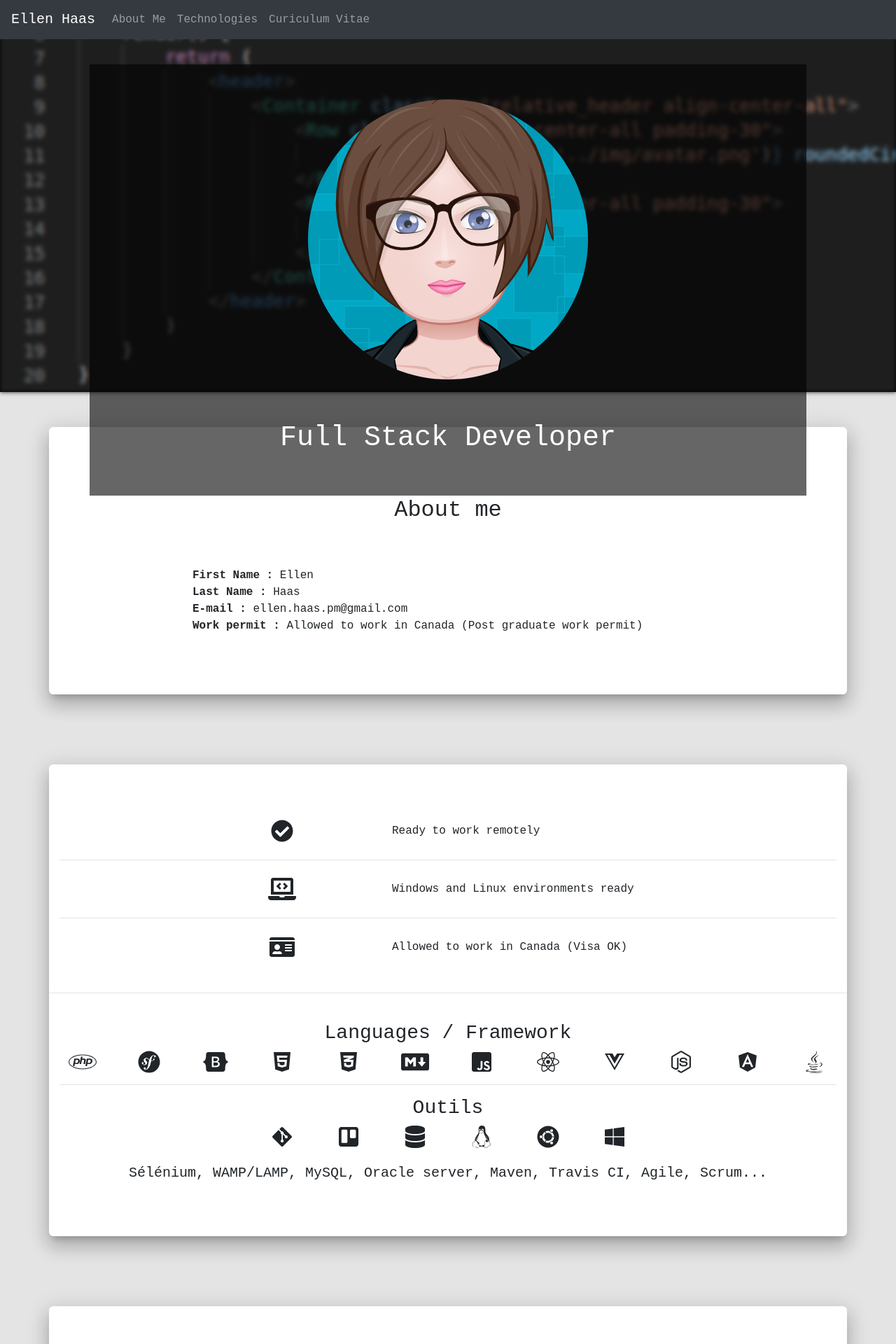
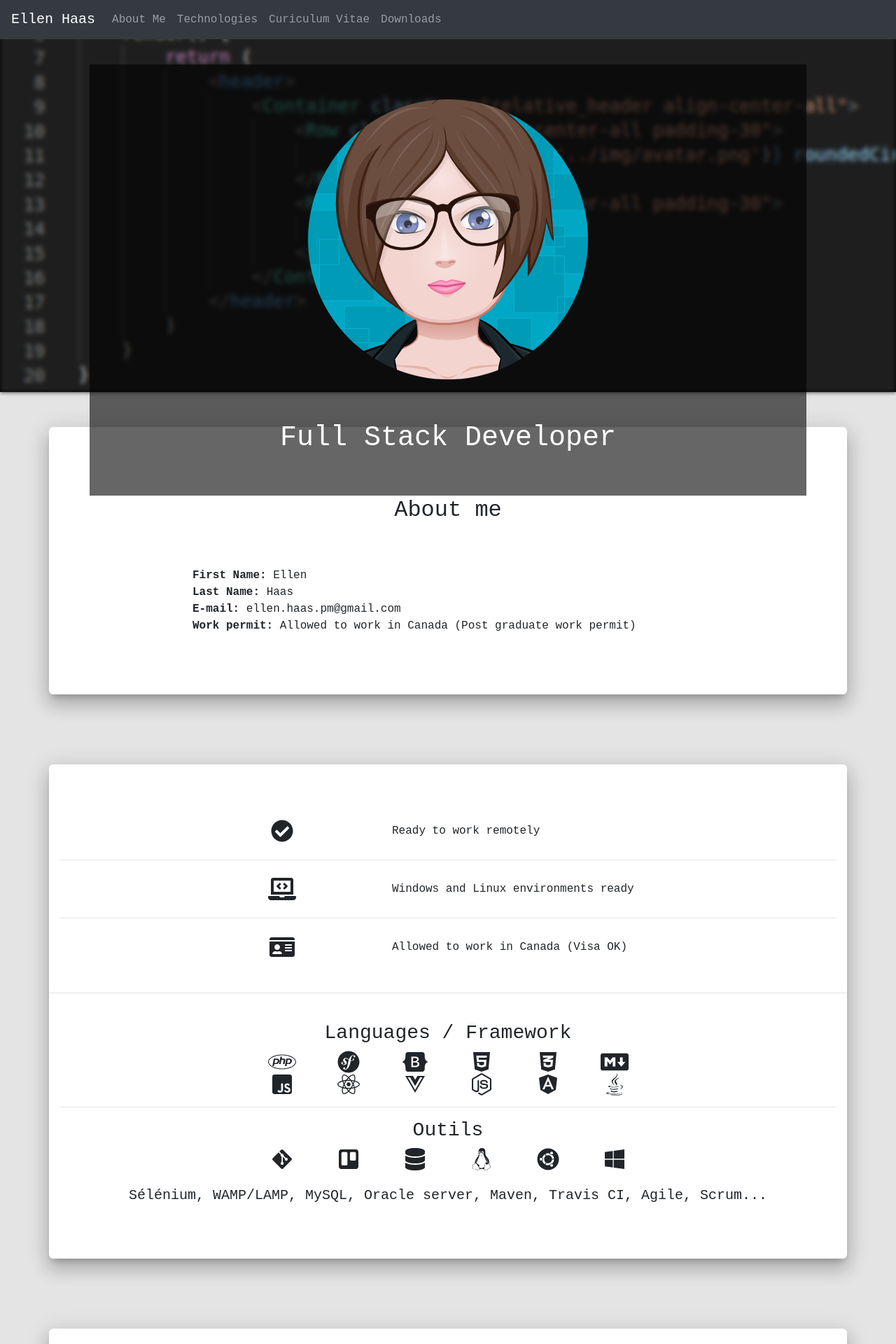
Before and after one commit to ellenhaas/gh-page, a React (Create React App) app: page / in a window 1280 px wide. Shown: the top 1920 px of the page at 70% size. Built offline with nearby package versions, Linux system fonts and the light colour scheme.

Commit message:
Download cv buttons

```diff
--- a/src/App.js
+++ b/src/App.js
@@ -10,6 +10,7 @@ import Navigation from './components/navigation'
 import Introduction from './components/introduction'
 import Story from './components/story'
 import Techs from './components/techs'
+import Download from './components/download'
 import Contact from './components/contact'
 import Footer from './components/footer'
 
@@ -22,6 +23,7 @@ function App() {
         <Introduction></Introduction>
         <Techs></Techs>
         <Story></Story>
+        <Download></Download>
         <Footer></Footer>
       </div>
 
--- /dev/null
+++ b/src/components/download.js
@@ -0,0 +1,25 @@
+import React, { Component } from 'react'
+import { Container, Row, Col, Button } from 'react-bootstrap';
+
+
+export default class Download extends Component {
+    render() {
+        return (
+            <section id="down" className="main-wrapper background_sec">
+                <div className="main main-raised">
+                    <h2 className="padding-30">Downloads</h2>
+                    <Container>
+                        <Row>
+                            <Col xs={{span: 6}} md={{span: 4, offset: 2}}>
+                                <a href="https://github.com/ellenhaas/gh-page/blob/gh-pages/ellen_haas_cv_english.pdf" target="_blank"><Button variant="dark">Download CV in English</Button></a>
+                            </Col>
+                            <Col xs={{span: 6}} md={{span: 4}}>
+                                <a href="https://github.com/ellenhaas/gh-page/blob/gh-pages/ellen_haas_cv.pdf" target="_blank"><Button variant="dark">Download CV in French</Button></a>
+                            </Col>
+                        </Row>
+                    </Container>
+                </div>
+            </section>
+        )
+    }
+}
--- a/src/components/footer.js
+++ b/src/components/footer.js
@@ -21,13 +21,13 @@ export default class Footer extends Component {
                         <Col md={{ span: 4, offset: 4 }}>Made with Passion by Ellen Haas</Col>
                     </Row>
                     <Row className="padding-30">
-                        <Col md={{ span: 2, offset: 3 }} xs={{span:2, offset:3}}>
+                        <Col md={{ span: 2, offset: 2 }} xs={{span:2, offset:2}}>
                             <a href="https://github.com/ellenhaas/" target="_blank"><FontAwesomeIcon icon={faGithub} size="4x" /></a>
                         </Col>
-                        <Col md="2" xs={{span:2}}>
+                        <Col md={{ span: 2, offset: 1 }} xs={{span:2, offset: 1}}>
                             <a href="https://twitter.com/HaasEllen2" target="_blank"><FontAwesomeIcon icon={faTwitter} size="4x" /></a>
                         </Col>
-                        <Col md="2" xs={{span:2}}>
+                        <Col md={{ span: 2, offset: 1 }} xs={{span:2, offset: 1}}>
                             <a href="https://www.linkedin.com/in/haasellen/" target="_blank"><FontAwesomeIcon icon={faLinkedin} size="4x" /></a>
                         </Col>
                     </Row>
--- a/src/components/navigation.js
+++ b/src/components/navigation.js
@@ -14,6 +14,7 @@ export default class Navigation extends Component {
                     <Nav.Link href="#intr">About Me</Nav.Link>
                     <Nav.Link href="#tech">Technologies</Nav.Link>
                     <Nav.Link href="#stor">Curiculum Vitae</Nav.Link>
+                    <Nav.Link href="#down">Downloads</Nav.Link>
                     {/*<Nav.Link href="#cont">Contact</Nav.Link>
                     <Nav.Link href="#down">Downloads</Nav.Link>*/}
                     </Nav>
--- a/src/components/techs.js
+++ b/src/components/techs.js
@@ -15,7 +15,7 @@ library.add(
 export default class Techs extends Component {
     render() {
         return (
-            <section id="techs" className="main-wrapper background_sec">
+            <section id="tech" className="main-wrapper background_sec">
                 <div className="main main-raised">
 
 
@@ -52,7 +52,7 @@ export default class Techs extends Component {
                     <Container>
                         <h3>Languages / Framework</h3>
                         <Row>
-                            <Col xs={{span: 4}} md={{span: 1}} >
+                            <Col xs={{span: 4}} md={{span: 1, offset: 3}} >
                             <FontAwesomeIcon className="fa-icon-vert" icon={faPhp} size="2x"/>
                             </Col>
                             <Col xs={{span: 4}} md={{span: 1}}>
@@ -71,8 +71,9 @@ export default class Techs extends Component {
                             <Col xs={{span: 4}} md={{span: 1}}>
                             <FontAwesomeIcon className="fa-icon-vert" icon={faMarkdown} size="2x"/>
                             </Col>
-
-                            <Col xs={{span: 4}} md={{span: 1}} >
+                        </Row>
+                        <Row>
+                            <Col xs={{span: 4}} md={{span: 1, offset: 3}} >
                             <FontAwesomeIcon className="fa-icon-vert" icon={faJsSquare} size="2x"/>
                             </Col>
                             <Col xs={{span: 4}} md={{span: 1}}>
```
Also changed, not shown: src/components/introduction.js (+4 -4 lines), src/components/story.js (+10 -10 lines).
